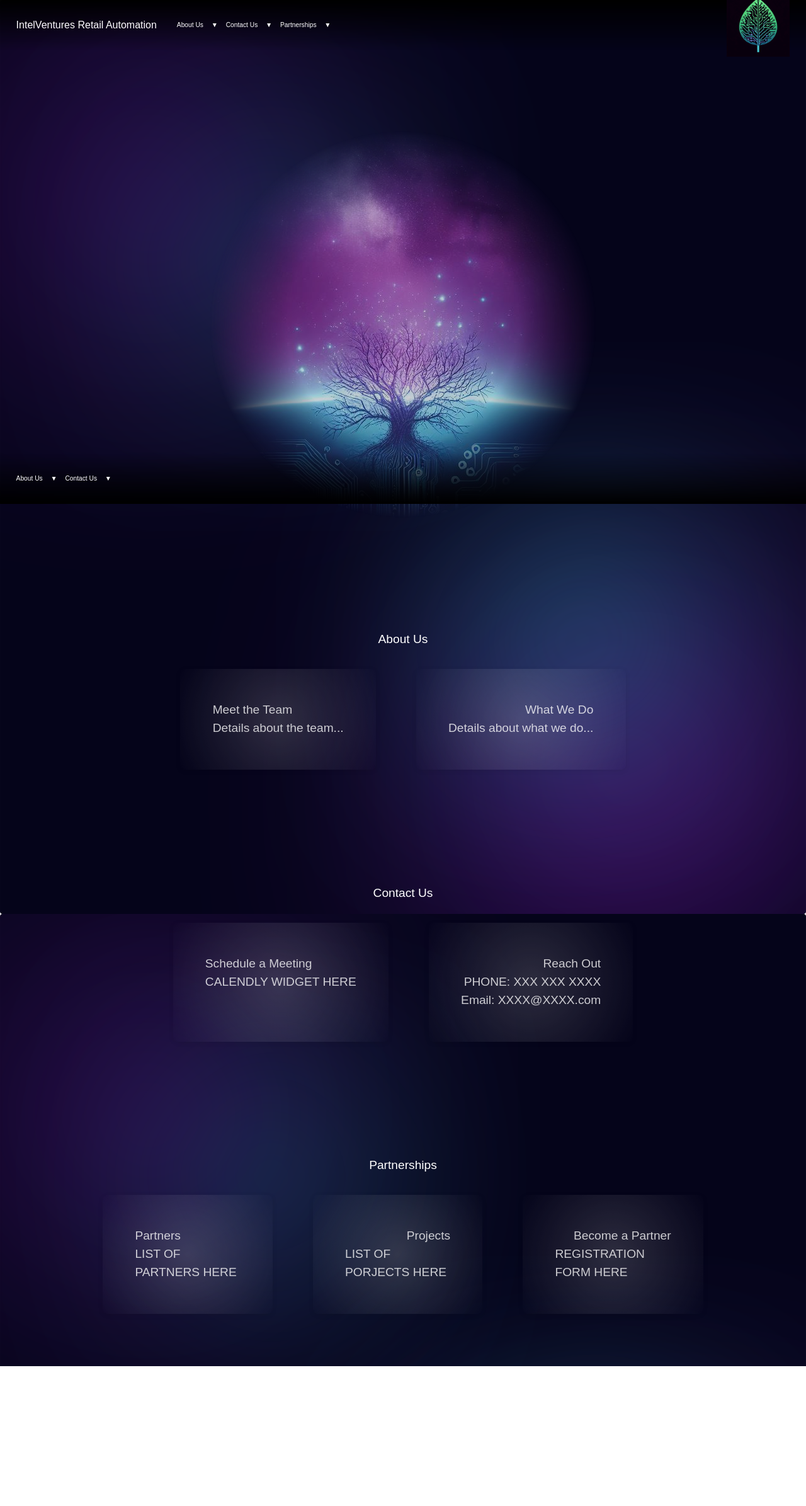
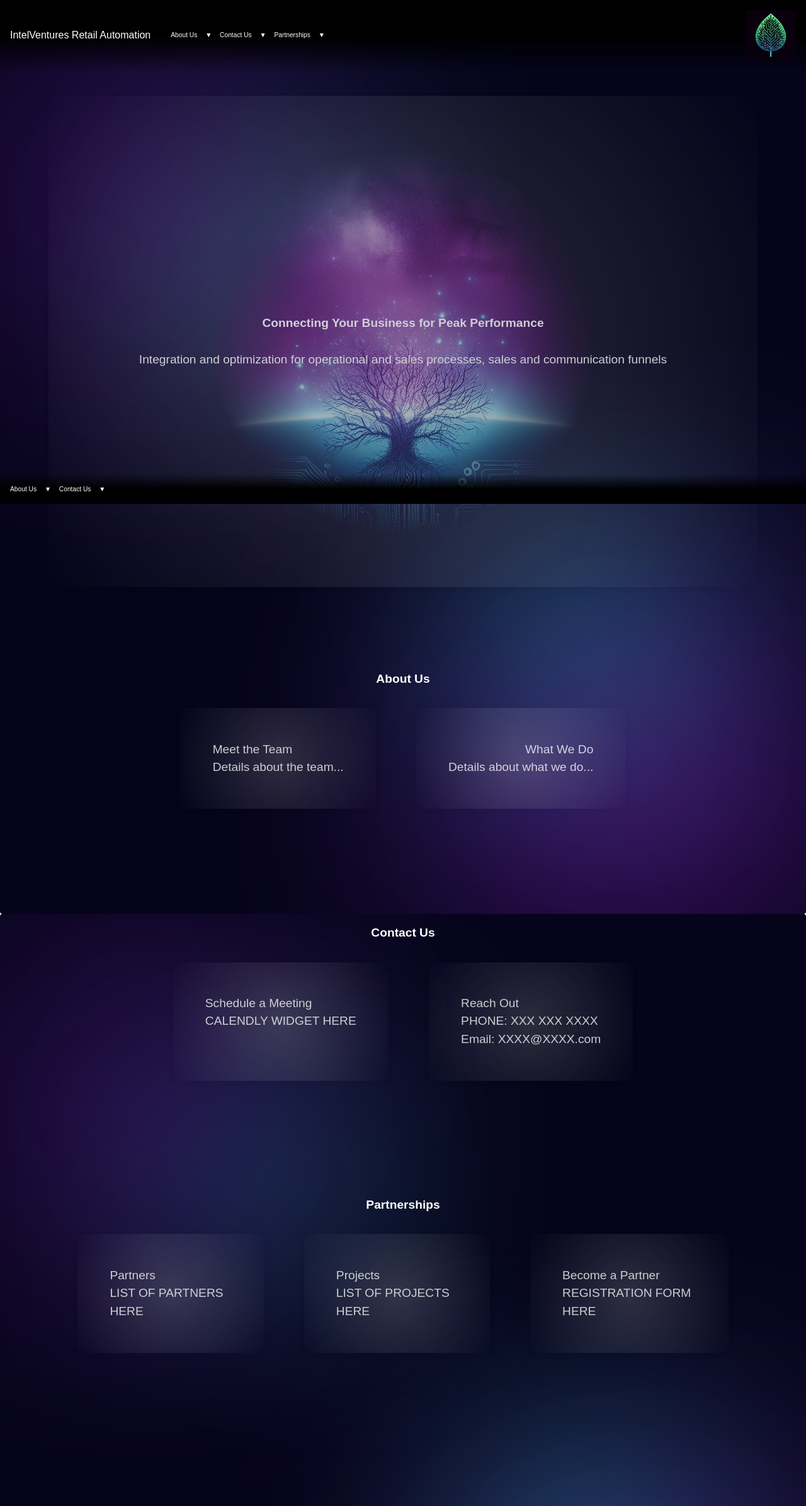
Before and after one commit to MetaCapFin/intelventures, a Next.js app: page / in a window 1280 px wide. Shown: the whole page at 63% size. Before the commit the page ends 2169 px from the top, so only its background shows below. Built offline with nearby package versions, Linux system fonts and the light colour scheme.

Commit message:
Update page.tsx

```diff
--- a/src/app/page.tsx
+++ b/src/app/page.tsx
@@ -52,8 +52,8 @@ const Home: React.FC = () => {
   ), []);
 
   return (
-    <div className="grid grid-rows-[auto_1fr_auto] items-center justify-items-center min-h-screen p-8 pb-20 gap-16 sm:p-20 font-[var(--font-geist-sans)] text-white">
-      <header className="header fixed top-0 left-0 w-full p-4 bg-gradient-to-b from-black via-black to-transparent z-50 flex justify-between items-center">
+    <div className="grid grid-rows-[auto_1fr_auto] items-center justify-items-center min-h-screen p-4 pb-10 gap-8 sm:p-10 font-[var(--font-geist-sans)] text-white">
+      <header className="header-container fixed top-0 left-0 w-full p-4 bg-gradient-to-b from-black via-black to-transparent z-50 flex justify-between items-center">
         <div className="flex items-center gap-8">
           <h1 className="text-center">IntelVentures Retail Automation</h1>
           <nav className="flex gap-4">
@@ -72,18 +72,18 @@ const Home: React.FC = () => {
             </Dropdown>
           </nav>
         </div>
-        <div className="ml-auto">
         <Image
           src="/intelventureslogo.png"
           alt="Logo"
-            width={100}
-            height={100}
+          width={80}
+          height={80}
           priority
+          className="ml-auto"
         />
-        </div>
       </header>
-      <section className="relative flex justify-center items-center w-full p-4 mt-20">
-        <div className="image-container">
+      <section className="intro-us-section relative flex justify-center items-center w-full p-4 mt-20">
+        <div className="section-container flex flex-col items-center">
+          <div className="image-container relative">
             <Image
               src="/spacetree.png"
               alt="Space Tree"
@@ -91,57 +91,62 @@ const Home: React.FC = () => {
               height={400}
               loading="lazy"
             />
-          <div className="radial-gradient-overlay"></div>
+            <div className="radial-gradient-overlay absolute inset-0"></div>
+            <div className="absolute inset-0 flex flex-col justify-center items-center text-center text-white">
+              <h3 className="font-bold">Connecting Your Business for Peak Performance</h3>
+              <br></br>
+              <p>Integration and optimization for operational and sales processes, sales and communication funnels</p>
+            </div>
+          </div>
         </div>
       </section>
-      <main className="flex flex-col items-center gap-8">
-        <section className="section-container-transparent flex flex-col items-center gap-4">
-          <h2>About Us</h2>
+      <main className="flex flex-col items-center gap-8 pb-40"> {/* Increased bottom padding */}
+        <section className="about-us-section section-container-transparent flex flex-col items-center gap-4">
+        <h2 className="font-bold">About Us</h2>
           <div className="flex gap-8">
-            <div className="section-container flex flex-col items-start">
+            <div className="section-container flex flex-col items-start glowing-border rounded-lg">
               <h3>Meet the Team</h3>
               <p>Details about the team...</p>
             </div>
-            <div className="section-container flex flex-col items-end">
+            <div className="section-container flex flex-col items-end glowing-border rounded-lg">
               <h3>What We Do</h3>
               <p>Details about what we do...</p>
             </div>
           </div>
         </section>
-        {/* New Container */}
-        <section className="section-container-transparent flex flex-col items-center gap-4">
-          <h2>Contact Us</h2>
+        <section className="contact-us-section section-container-transparent flex flex-col items-center gap-4">
+          <h2 className="font-bold">Contact Us</h2>
           <div className="flex gap-8">
-            <div className="section-container flex flex-col items-start">
+          <div className="section-container flex flex-col items-start glowing-border rounded-lg">
               <h3>Schedule a Meeting</h3>
               <p>CALENDLY WIDGET HERE</p>
             </div>
-            <div className="section-container flex flex-col items-end">
+            <div className="section-container flex flex-col items-start glowing-border rounded-lg">
               <h3>Reach Out</h3>
               <p>PHONE: XXX XXX XXXX</p>
               <p>Email: XXXX@XXXX.com</p>
             </div>
           </div>
         </section>
-        <section className="section-container-transparent flex flex-col items-center gap-4">
-          <h2>Partnerships</h2>
+        <section className="partnerships-section section-container-transparent flex flex-col items-center gap-4">
+          <h2 className="font-bold">Partnerships</h2>
           <div className="flex gap-8">
-            <div className="section-container flex flex-col items-start">
+          <div className="section-container flex flex-col items-start glowing-border rounded-lg">
               <h3>Partners</h3>
               <p>LIST OF PARTNERS HERE</p>
             </div>
-            <div className="section-container flex flex-col items-end">
+            <div className="section-container flex flex-col items-start glowing-border rounded-lg">
               <h3>Projects</h3>
-              <p>LIST OF PORJECTS HERE</p>
+              <p>LIST OF PROJECTS HERE</p>
             </div>
-            <div className="section-container flex flex-col items-end">
+            <div className="section-container flex flex-col items-start glowing-border rounded-lg">
               <h3>Become a Partner</h3>
               <p>REGISTRATION FORM HERE</p>
             </div>
           </div>
         </section>
       </main>
-      <footer className="footer fixed bottom-0 left-0 w-full p-4 bg-gradient-to-t from-black via-black to-transparent z-50 flex justify-between items-center">
+      <footer className="footer-container fixed bottom-0 left-0 w-full p-4 bg-gradient-to-t from-black via-black to-transparent z-50 flex justify-between items-center">
         <nav className="flex gap-4">
           <a href="#" className="hover:underline flex items-center">
             About Us <span className="ml-2">▼</span>
```
Lines whose indentation alone changed are shown as unchanged.
